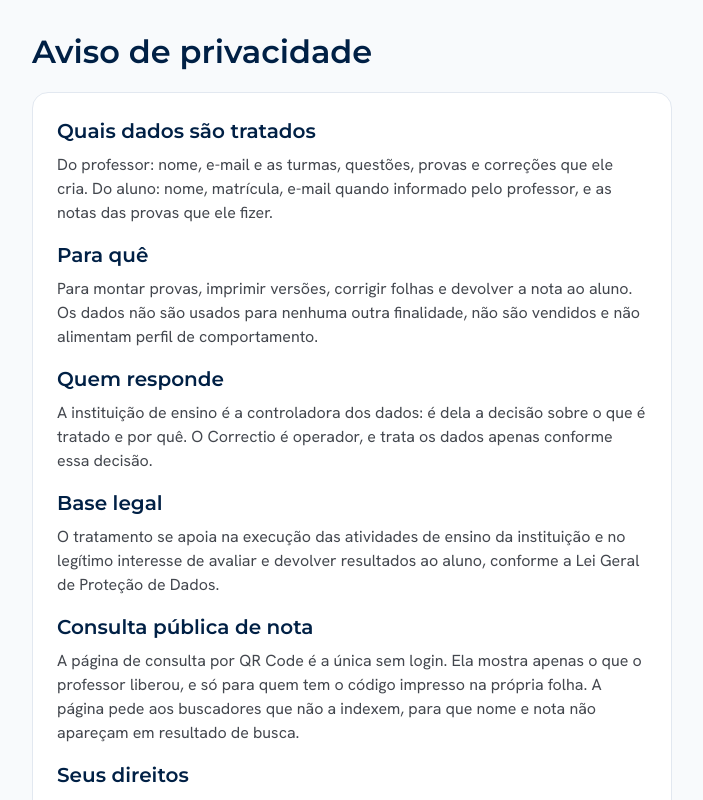
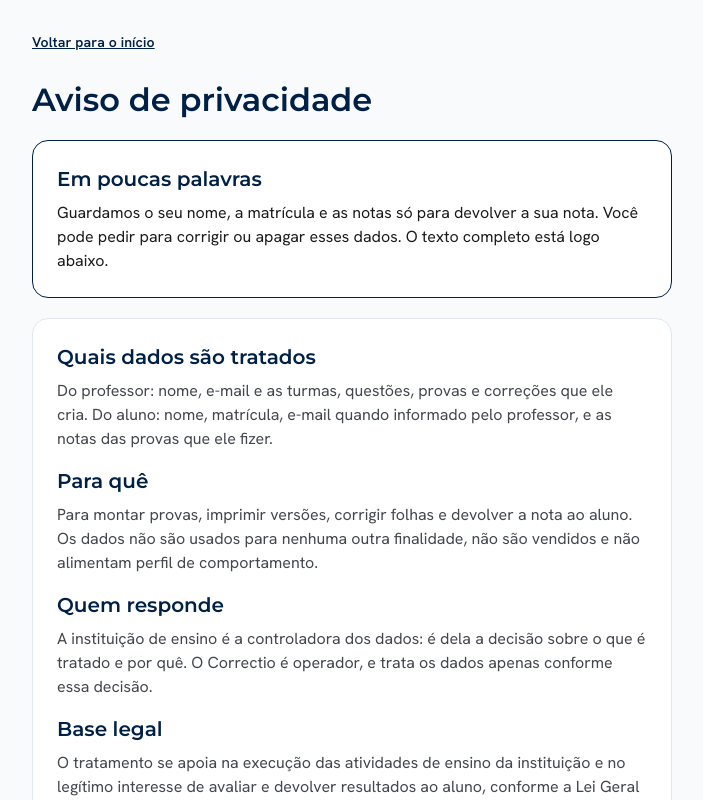
Before and after one commit to PrieTorres/correctio-app, a React (Vite) app in the folder apps/web/: page /privacidade in a window 1280 px wide. Shown: the top 800 px of the page, without its empty margins (288-991 px from the left). Built offline with nearby package versions, Linux system fonts and the light colour scheme; no server answers; what @correctio/domain would draw is missing.

Commit message:
feat(web): open the privacy notice with a plain-language summary
The notice uses terms such as controller and legitimate interest that a
student does not know, and its only way back was at the end of the page. It
now opens with a two-line summary and a link back at the top.

Refs #171

```diff
--- a/apps/web/src/features/public/pages/PrivacyPage.tsx
+++ b/apps/web/src/features/public/pages/PrivacyPage.tsx
@@ -12,7 +12,19 @@ import { ROUTES } from '@/app/routes'
 export function PrivacyPage() {
   return (
     <div className="mx-auto flex w-full max-w-2xl flex-col gap-5 p-4 pb-12">
-      <h1 className="pt-4 text-headline text-primary">Aviso de privacidade</h1>
+      <Link to={ROUTES.signIn} className="inline-flex min-h-11 items-center pt-2 text-label text-primary underline">
+        Voltar para o início
+      </Link>
+
+      <h1 className="text-headline text-primary">Aviso de privacidade</h1>
+
+      <Card className="flex flex-col gap-2 border-primary p-6">
+        <h2 className="text-title text-primary">Em poucas palavras</h2>
+        <p className="text-body text-ink">
+          Guardamos o seu nome, a matrícula e as notas só para devolver a sua nota. Você pode pedir
+          para corrigir ou apagar esses dados. O texto completo está logo abaixo.
+        </p>
+      </Card>
 
       <Card className="flex flex-col gap-4 p-6 text-body text-ink-muted">
         <section className="flex flex-col gap-2">
```
Also changed, not shown: 1 other file (tests, documents, lock files or other folders).
